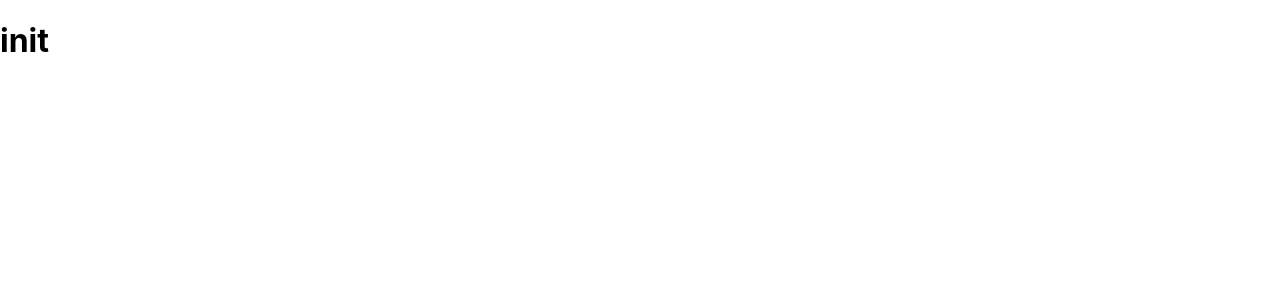
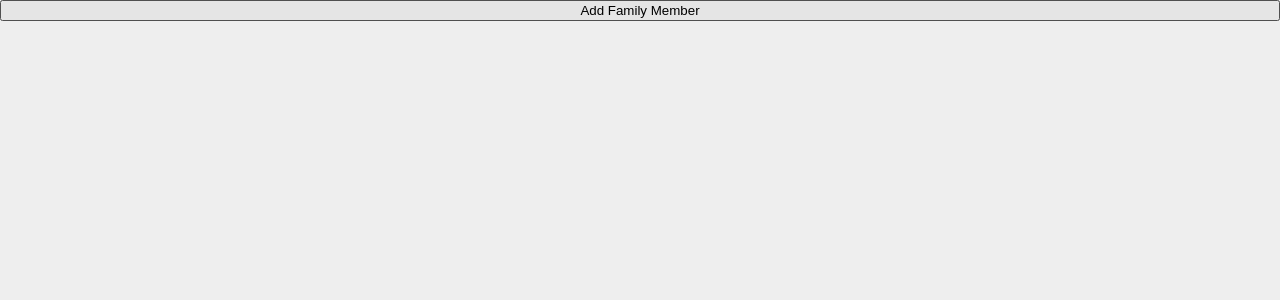
Before and after one commit to ichettiath/family-tree-builder, a React (Create React App) app: page / in a window 1280 px wide. Shown: the top 300 px of the page. Built offline with nearby package versions, Linux system fonts and the light colour scheme.

Commit message:
Add initialization of the tree
- add user navigation through the tree
- add styling to tree nodes

```diff
--- a/package.json
+++ b/package.json
@@ -10,6 +10,7 @@
     "@types/node": "^16.7.13",
     "@types/react": "^18.0.0",
     "@types/react-dom": "^18.0.0",
+    "classnames": "^2.5.1",
     "pinch-zoom-pan": "^4.0.2",
     "react": "^18.3.1",
     "react-dom": "^18.3.1",
--- a/src/App.tsx
+++ b/src/App.tsx
@@ -1,7 +1,8 @@
 import React from "react";
+import FamilyTree from "./components/FamilyTree/FamilyTree";
 
 function App() {
-   return <h1>init</h1>;
+   return <FamilyTree />;
 }
 
 export default App;
--- /dev/null
+++ b/src/components/FamilyNode/FamilyNode.module.css
@@ -0,0 +1,40 @@
+.root {
+   position: absolute;
+   display: flex;
+   padding: 10px;
+}
+
+.inner {
+   display: flex;
+   flex: 1;
+   border: 2px solid rgba(0, 0, 0, 0.2);
+   border-radius: 10px;
+}
+
+.male {
+   background: #a4ecff;
+}
+
+.female {
+   background: #fdaed8;
+}
+
+.sub {
+   position: absolute;
+   top: 6px;
+   right: 14px;
+   width: 14px;
+   height: 10px;
+   border: 1px solid rgba(0, 0, 0, 0.2);
+   border-radius: 4px 0;
+   background: #fff;
+   cursor: pointer;
+}
+
+.sub.male {
+   background: #fdaed8;
+}
+
+.sub.female {
+   background: #a4ecff;
+}
--- /dev/null
+++ b/src/components/FamilyNode/FamilyNode.tsx
@@ -0,0 +1,19 @@
+import React from "react";
+import classNames from "classnames";
+import { ExtNode } from "relatives-tree/lib/types";
+import css from "./FamilyNode.module.css";
+
+interface FamilyNodeProps {
+   node: ExtNode;
+   style?: React.CSSProperties;
+}
+
+const FamilyNode = ({ node, style }: FamilyNodeProps) => {
+   return (
+      <div className={css.root} style={style} title={node.id}>
+         <div className={classNames(css.inner, css[node.gender])} />
+      </div>
+   );
+};
+
+export default FamilyNode;
--- /dev/null
+++ b/src/components/FamilyTree/FamilyTree.module.css
@@ -0,0 +1,40 @@
+.root {
+   display: flex;
+   flex-direction: column;
+   background: #eee;
+   height: 100%;
+}
+
+.header {
+   display: flex;
+   height: 48px;
+   padding: 0 20px;
+   align-items: center;
+   justify-content: space-between;
+   background: #fff;
+   border-bottom: 1px solid #ddd;
+   z-index: 999;
+}
+
+.title {
+   margin: 0;
+   padding: 0;
+   font-size: 18px;
+   font-weight: 500;
+}
+
+.wrapper {
+   flex: 1;
+}
+
+.reset {
+   position: absolute;
+   right: 10px;
+   top: 60px;
+   padding: 4px 10px;
+   background: #fff;
+   border: 1px solid #ddd;
+   border-radius: 4px;
+   line-height: 1;
+   cursor: pointer;
+}
--- /dev/null
+++ b/src/components/FamilyTree/FamilyTree.tsx
@@ -0,0 +1,73 @@
+import React, { useState, useEffect } from "react";
+import { Node, ExtNode } from "relatives-tree/lib/types";
+import ReactFamilyTree from "react-family-tree";
+import PinchZoomPan from "../PinchZoomPan/PinchZoomPan";
+import FamilyNode from "../FamilyNode/FamilyNode";
+import css from "./FamilyTree.module.css";
+
+const WIDTH = 70;
+const HEIGHT = 80;
+
+const FamilyTree = () => {
+   // const [nodes, setNodes] = useState<Array<Node>>([]);
+   const [myId, setMyId] = useState<string>("");
+   const [rootId, setRootId] = useState<string>("");
+   const [curID, setCurID] = useState<number>(1);
+   const [nodeMap, setNodeMap] = useState<Map<number, Node>>(new Map());
+
+   const initializeTree = (): void => {
+      const node = {
+         id: `${curID}`,
+         gender: "male",
+         spouses: [],
+         siblings: [],
+         parents: [],
+         children: []
+      } as Node;
+      setNodeMap((prevState) => {
+         const newMap = new Map(prevState);
+         newMap.set(curID, node);
+         return newMap;
+      });
+      setRootId(node.id);
+      setMyId(node.id);
+      setCurID(curID + 1);
+   };
+
+   return (
+      <div className={css.root}>
+         {nodeMap.size > 0 ? (
+            <PinchZoomPan
+               min={1}
+               max={2.5}
+               captureWheel
+               className={css.wrapper}
+            >
+               <ReactFamilyTree
+                  nodes={[...nodeMap.values()] as Node[]}
+                  rootId={rootId}
+                  width={WIDTH}
+                  height={HEIGHT}
+                  renderNode={(node: ExtNode) => (
+                     <FamilyNode
+                        key={node.id}
+                        node={node}
+                        style={{
+                           width: WIDTH,
+                           height: HEIGHT,
+                           transform: `translate(${
+                              node.left * (WIDTH / 2)
+                           }px, ${node.top * (HEIGHT / 2)}px)`
+                        }}
+                     />
+                  )}
+               />
+            </PinchZoomPan>
+         ) : (
+            <button onClick={initializeTree}>Add Family Member</button>
+         )}
+      </div>
+   );
+};
+
+export default FamilyTree;
--- /dev/null
+++ b/src/components/PinchZoomPan/PinchZoomPan.module.css
@@ -0,0 +1,19 @@
+.root {
+   position: relative;
+   transform: translateZ(0);
+   overflow: hidden;
+}
+
+.point {
+   position: absolute;
+   width: 0;
+   height: 0;
+   transform: translate(0, 0) scale(1);
+   transform-origin: center;
+   will-change: transform;
+}
+
+.canvas {
+   position: absolute;
+   transform: translate(-50%, -50%);
+}
--- /dev/null
+++ b/src/components/PinchZoomPan/PinchZoomPan.tsx
@@ -0,0 +1,47 @@
+import React, { useEffect, useRef } from "react";
+import classNames from "classnames";
+import { create } from "pinch-zoom-pan";
+
+import css from "./PinchZoomPan.module.css";
+
+interface PinchZoomPanProps {
+   min?: number;
+   max?: number;
+   captureWheel?: boolean;
+   className?: string;
+   style?: React.CSSProperties;
+   children: React.ReactNode;
+}
+
+const PinchZoomPan = ({
+   min,
+   max,
+   captureWheel,
+   className,
+   style,
+   children
+}: PinchZoomPanProps) => {
+   const root = useRef<HTMLDivElement>(null);
+
+   useEffect(() => {
+      const element = root.current;
+      if (!element) return;
+      const canvas = create({
+         element,
+         minZoom: min,
+         maxZoom: max,
+         captureWheel
+      });
+      return canvas.destroy;
+   }, [min, max, captureWheel]);
+
+   return (
+      <div ref={root} className={classNames(className, css.root)} style={style}>
+         <div className={css.point}>
+            <div className={css.canvas}>{children}</div>
+         </div>
+      </div>
+   );
+};
+
+export default PinchZoomPan;
--- a/src/index.css
+++ b/src/index.css
@@ -1,13 +1,30 @@
-body {
-  margin: 0;
-  font-family: -apple-system, BlinkMacSystemFont, 'Segoe UI', 'Roboto', 'Oxygen',
-    'Ubuntu', 'Cantarell', 'Fira Sans', 'Droid Sans', 'Helvetica Neue',
-    sans-serif;
-  -webkit-font-smoothing: antialiased;
-  -moz-osx-font-smoothing: grayscale;
+* {
+   box-sizing: border-box;
 }
 
-code {
-  font-family: source-code-pro, Menlo, Monaco, Consolas, 'Courier New',
-    monospace;
+html {
+   height: 100%;
 }
+
+body {
+   width: 100%;
+   height: 100%;
+   margin: 0;
+   padding: 0;
+   font-family: system, -apple-system, BlinkMacSystemFont, "Segoe UI",
+      "Helvetica Neue", Helvetica, Arial, sans-serif;
+   font-size: 14px;
+   -moz-osx-font-smoothing: grayscale;
+   -webkit-font-smoothing: antialiased;
+   font-weight: 300;
+   line-height: 1.5;
+   color: #222;
+   text-rendering: optimizeLegibility;
+   -webkit-text-size-adjust: none;
+   -webkit-user-drag: none;
+   font-feature-settings: "pnum" 1, "kern" 1, "liga" 1;
+}
+
+#root {
+   height: 100%;
+}
```
Also changed, not shown: tsconfig.json (+3 -9 lines), 1 other file (tests, documents, lock files or other folders).
